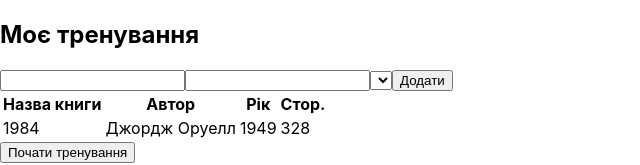
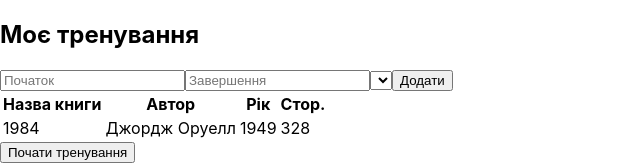
Before and after one commit to smokekans/BooksReading, a React (Create React App) app: page /BooksReading/training in a window 1280 px wide. Shown: the top 165 px of the page, without its empty margins (0-640 px from the left). Built offline with nearby package versions, Linux system fonts and the light colour scheme.

Commit message:
add calendar

```diff
--- a/package.json
+++ b/package.json
@@ -14,6 +14,7 @@
     "axios": "^1.3.4",
     "formik": "^2.2.9",
     "react": "^18.1.0",
+    "react-datepicker": "^4.10.0",
     "react-dom": "^18.1.0",
     "react-redux": "^8.0.5",
     "react-router-dom": "^6.9.0",
--- a/src/components/myTraining/myTarining.jsx
+++ b/src/components/myTraining/myTarining.jsx
@@ -1,11 +1,34 @@
+import React, { useState } from "react";
+import DatePicker from "react-datepicker";
+
+import "react-datepicker/dist/react-datepicker.css";
+
+
+
 export const MyTraining = () => {
+    const [startDate, setStartDate] = useState(null);
+     const [endDate, setEndDate] = useState(null);
+
     return (
         <>
             <div>
                 <h2>Моє тренування</h2>
             </div>
-            <input type="" />
-            <input type="text" />
+
+            <DatePicker
+                placeholderText="Початок"
+                selected={startDate}
+                onChange={(date) => setStartDate(date)}
+                dateFormat='dd.MM.yyyy'
+            />
+            <DatePicker
+                placeholderText="Завершення"
+                selected={endDate}
+                onChange={(date) => setEndDate(date)}
+                dateFormat='dd.MM.yyyy'
+            />
+
+
             <select name="Library_books" id="books">
                 <option value=""></option>
             </select>
--- a/src/redux/planning/planningSlice.js
+++ b/src/redux/planning/planningSlice.js
@@ -1,11 +1,18 @@
 import { createSlice } from '@reduxjs/toolkit';
 
-const planningInitialState = {};
+const planningInitialState = {
+  startDate: "",
+  endDate: "",
+  books: [],
+  pages: 0
+};
 
 const planningSlice = createSlice({
   name: 'planning',
   initialState: planningInitialState,
-  extraReducers: {},
+  extraReducers: builder => {
+
+  },
 });
 
 export const planningReducer = planningSlice.reducer;
```
Also changed, not shown: src/redux/planning/planningOperations.js (+16 -0 lines), 1 other file (tests, documents, lock files or other folders).
